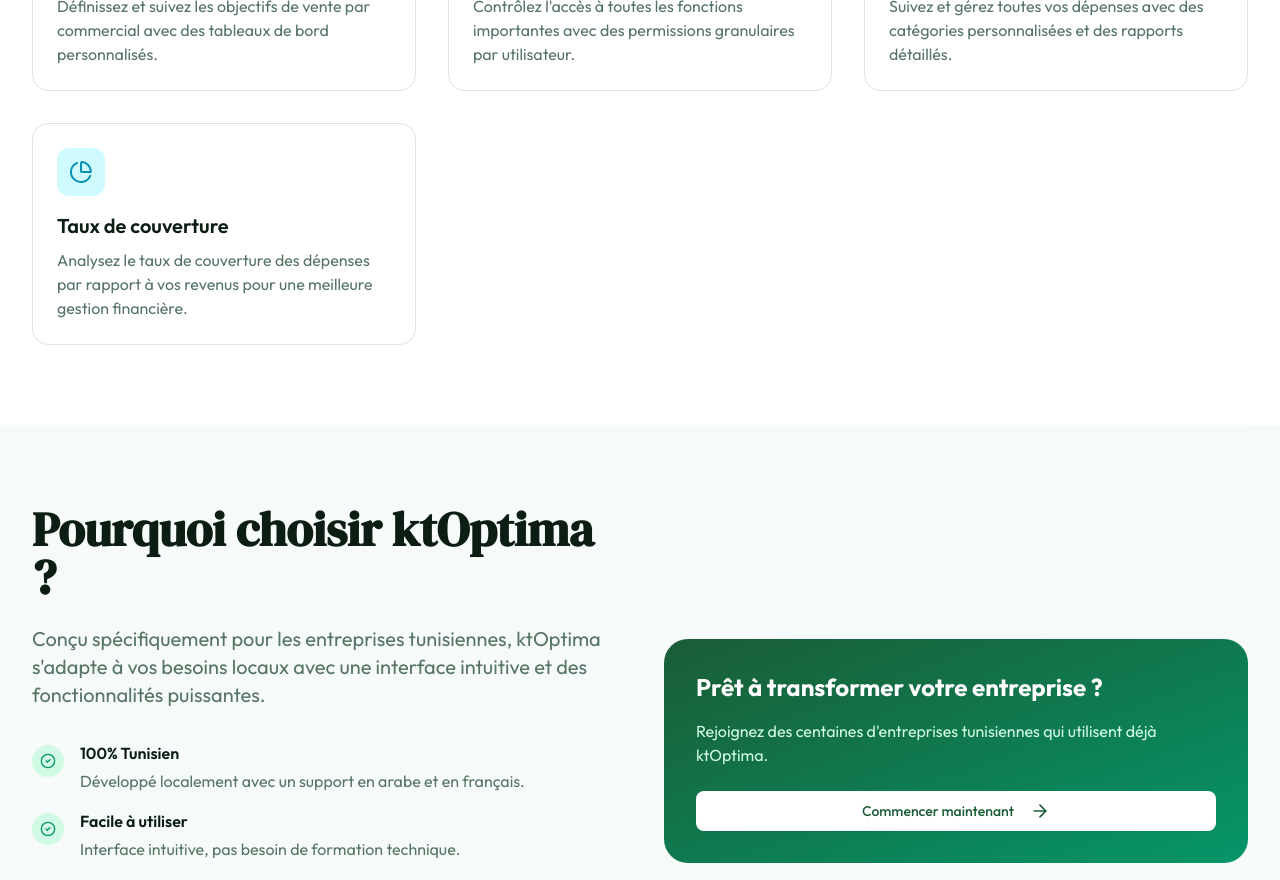
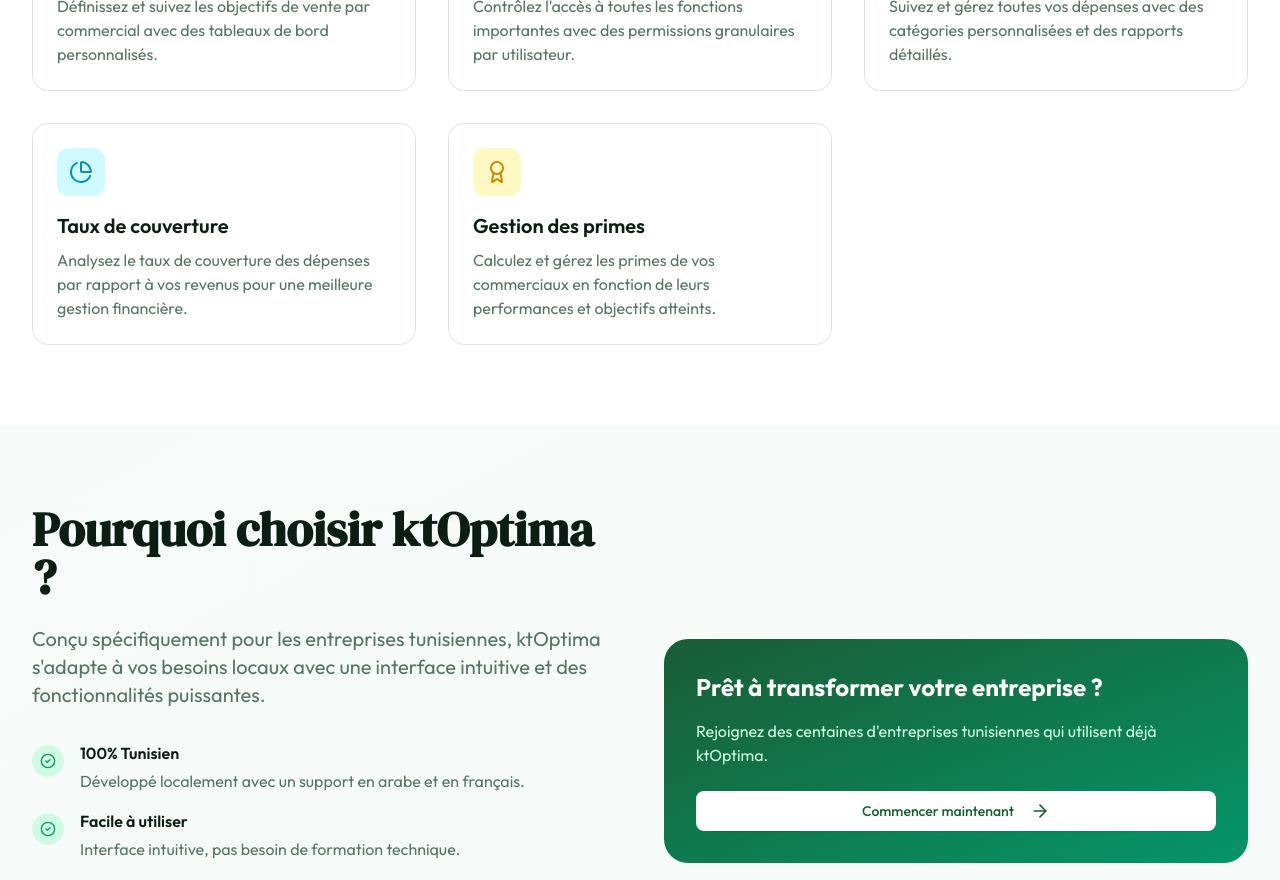
Before and after one commit to Kameltalbi/crm, a React (Vite) app in the folder frontend/: page / in a window 1280 px wide. Shown: the part 1780-2660 px from the top of the page. Built offline with nearby package versions, Linux system fonts and the light colour scheme.

Commit message:
feat: add commission management feature to Landing page
- Add Award icon for commissions
- Add feature card for commercial commission management
- Describe commission calculation based on performance and objectives

```diff
--- a/frontend/src/pages/Landing.tsx
+++ b/frontend/src/pages/Landing.tsx
@@ -1,6 +1,6 @@
 import { useState, useEffect } from 'react';
 import { Link } from 'react-router-dom';
-import { Leaf, TrendingUp, Shield, Zap, Users, BarChart3, CheckCircle2, ArrowRight, Mail, Phone, MapPin, Menu, X, Target, Lock, DollarSign, PieChart } from 'lucide-react';
+import { Leaf, TrendingUp, Shield, Zap, Users, BarChart3, CheckCircle2, ArrowRight, Mail, Phone, MapPin, Menu, X, Target, Lock, DollarSign, PieChart, Award } from 'lucide-react';
 import { Button } from '@/components/ui/button';
 
 export function Landing() {
@@ -270,6 +270,15 @@ export function Landing() {
                 Analysez le taux de couverture des dépenses par rapport à vos revenus pour une meilleure gestion financière.
               </p>
             </div>
+            <div className="p-6 rounded-2xl border bg-card hover:shadow-lg transition-shadow">
+              <div className="w-12 h-12 rounded-xl bg-yellow-100 flex items-center justify-center mb-4">
+                <Award size={24} className="text-yellow-600" />
+              </div>
+              <h3 className="text-xl font-semibold mb-2">Gestion des primes</h3>
+              <p className="text-base text-muted-foreground">
+                Calculez et gérez les primes de vos commerciaux en fonction de leurs performances et objectifs atteints.
+              </p>
+            </div>
           </div>
         </div>
       </section>
```
